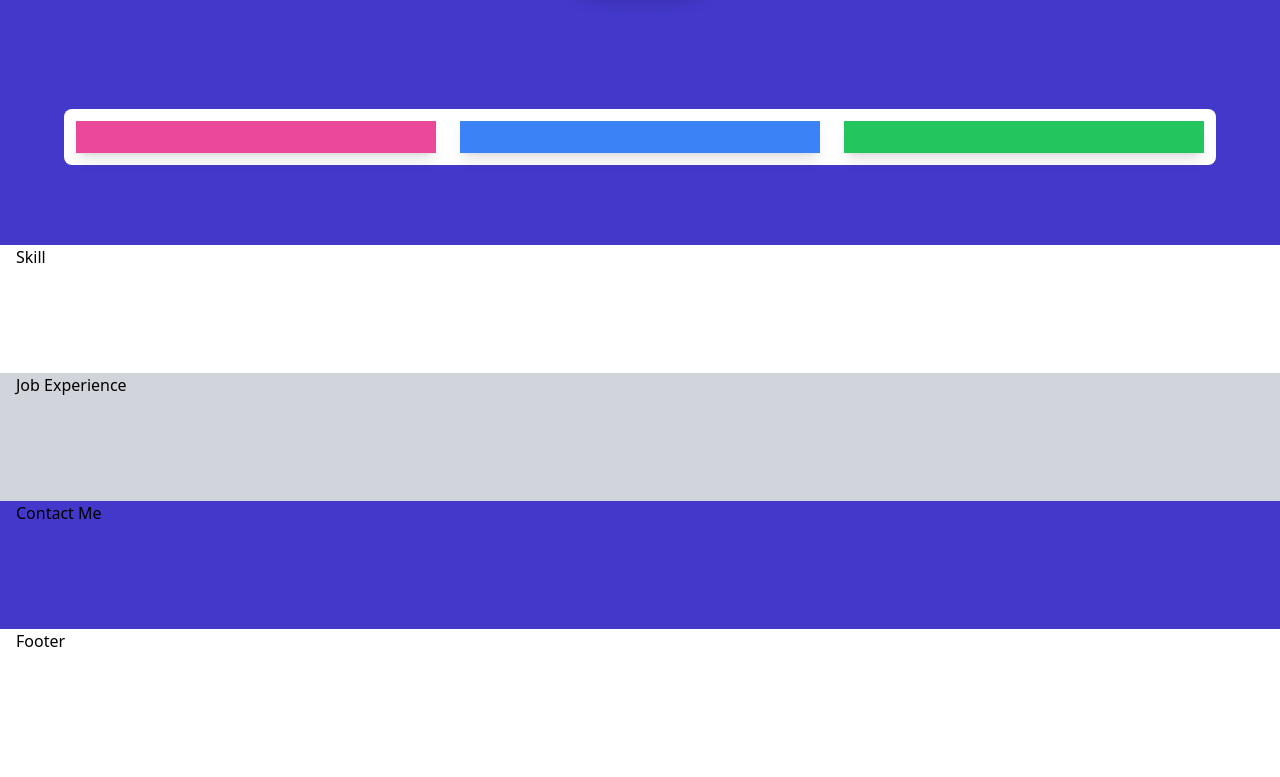
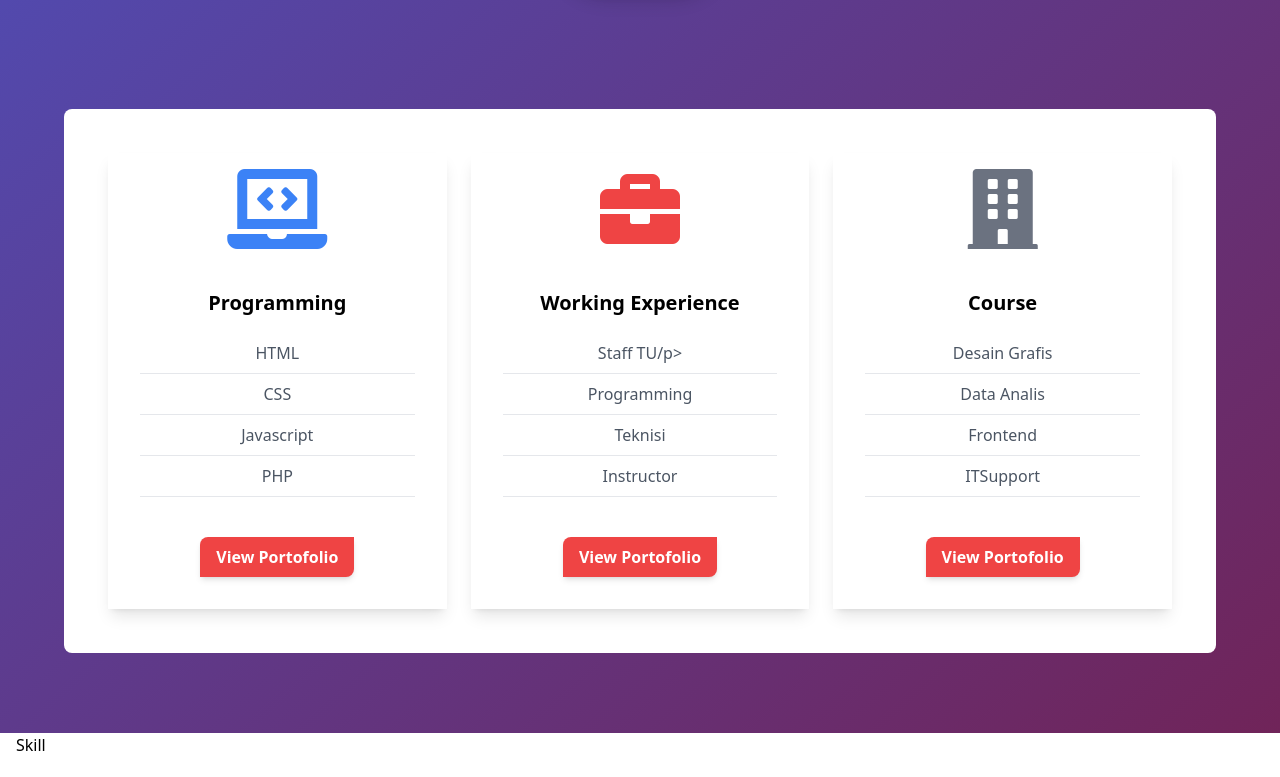
Before and after one commit to rafiq08/portofolio_tailwind, a plain HTML site: page index.html in a window 1280 px wide. Shown: the part 483-1260 px from the top of the page. Drawn offline with nearby package versions, Linux system fonts and the light colour scheme.

Commit message:
repair desplay for about

```diff
--- a/index.html
+++ b/index.html
@@ -3,9 +3,18 @@
 <head>
     <meta charset="UTF-8">
     <meta name="viewport" content="width=device-width, initial-scale=1.0">
+    <meta name="description" content="web portofolio tailwind">
+    <meta name="keyword" content="tailwindcss, CSS, tailwind">
+    <meta name="author" content="Muhammad Dzurrafiq H">
     <title>My Portofolio</title>
     <script src="https://cdn.tailwindcss.com"></script>
-    <link rel="stylesheet" href="app.css">
+    <link rel="stylesheet" href="https://use.fontawesome.com/releases/v5.7.0/css/all.css">
+    <style>
+        .gradient
+        {
+           background-image: linear-gradient(to bottom right, #4C51BF , #702459 );
+        }
+    </style>
 </head>
 <body>
 
@@ -44,7 +53,7 @@
         </nav>
     </section>
 
-    <section class="w-screen mx-auto py-4 bg-indigo-700" >
+    <section class="w-screen mx-auto py-4 gradient" >
         <div class="px-16 py-8 text-white text-center">
                 <h1 class="w-full text-7xl font-bold ">About me</h1>
                 <div class="mb-4">
@@ -62,15 +71,79 @@
                     </div>
                 </div>
         </div>
-         <div class="grid grid-cols-1 md:grid-cols-3 bg-white m-16 rounded-lg"> <!-- Setting keperluan jumlah column -->
-            <div class="max-w-sm shadow-lg px-4 py-4 bg-pink-500 m-3">
+         <div class="grid grid-cols-1 md:grid-cols-3 bg-white py-4 px-4 md:py-8 px-8 m-16 rounded-lg"> <!-- Setting keperluan jumlah column -->
+            <div class="max-w-sm shadow-lg px-4 py-4 bg-white m-3 text-center">
+                <i class="fas fa-laptop-code text-blue-500 fa-5x mb-6"></i>
+                <div class="p-4">
+                    <p class="font-bold text-lg md:text-xl mb-6">Programming</p>
 
+                    <p class="text-gray-600 text-base mb-2">HTML</p>
+                    <hr class="text-gray-600 mb-2">
+
+
+                    <p class="text-gray-600 text-base mb-2">CSS</p>
+                    <hr class="text-gray-600 mb-2">
+
+                    <p class="text-gray-600 text-base mb-2">Javascript</p>
+                    <hr class="text-gray-600 mb-2">
+
+                    <p class="text-gray-600 text-base mb-2">PHP</p>
+                    <hr class="text-gray-600 mb-2">
+                </div>
+                <div class="px-2 py-4">
+                    <button class="bg-blue-500 hover:bg-blue-700 md:bg-red-500 text-white font-bold px-4 py-2 shadow-md rounded-tl-lg rounded-br-lg">
+                        View Portofolio
+                    </button>
+                </div>
             </div>
-            <div class="max-w-sm shadow-lg px-4 py-4 bg-blue-500 m-3">
 
+            <div class="max-w-sm shadow-lg px-4 py-4 bg-white m-3 text-center">
+                <i class="fas fa-briefcase text-red-500 fa-5x mb-6"></i>
+                <div class="p-4">
+                    <p class="font-bold text-lg md:text-xl mb-6">Working Experience</p>
+
+                    <p class="text-gray-600 text-base mb-2">Staff TU/p>
+                    <hr class="text-gray-600 mb-2">
+
+                    <p class="text-gray-600 text-base mb-2">Programming</p>
+                    <hr class="text-gray-600 mb-2">
+
+                    <p class="text-gray-600 text-base mb-2">Teknisi</p>
+                    <hr class="text-gray-600 mb-2">
+
+                    <p class="text-gray-600 text-base mb-2">Instructor</p>
+                    <hr class="text-gray-600 mb-2">
+
+                </div>
+                <div class="px-2 py-4">
+                    <button class="bg-blue-500 hover:bg-blue-700 md:bg-red-500 text-white font-bold px-4 py-2 shadow-md rounded-tl-lg rounded-br-lg">
+                        View Portofolio
+                    </button>
+                </div>
             </div>
-            <div class="max-w-sm shadow-lg px-4 py-4 bg-green-500 m-3">
+            <div class="max-w-sm shadow-lg px-4 py-4 bg-white m-3 text-center">
+                <i class="fas fa-building text-gray-500 fa-5x mb-6"></i>
+                <div class="p-4">
+                    <p class="font-bold text-lg md:text-xl mb-6">Course</p>
 
+                    <p class="text-gray-600 text-base mb-2">Desain Grafis</p>
+                    <hr class="text-gray-600 mb-2">
+
+                    <p class="text-gray-600 text-base mb-2">Data Analis</p>
+                    <hr class="text-gray-600 mb-2">
+
+                    <p class="text-gray-600 text-base mb-2">Frontend</p>
+                    <hr class="text-gray-600 mb-2">
+
+                    <p class="text-gray-600 text-base mb-2">ITSupport</p>
+                    <hr class="text-gray-600 mb-2">
+
+                </div>
+                <div class="px-2 py-4">
+                    <button class="bg-blue-500 hover:bg-blue-700 md:bg-red-500 text-white font-bold px-4 py-2 shadow-md rounded-tl-lg rounded-br-lg">
+                        View Portofolio
+                    </button>
+                </div>
             </div>
         </div>
     </section>
```
